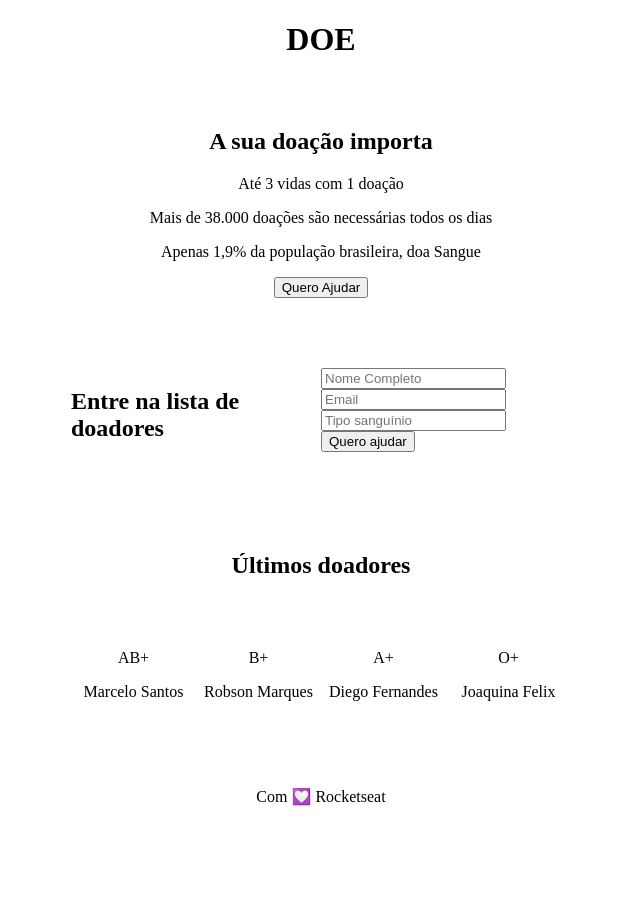
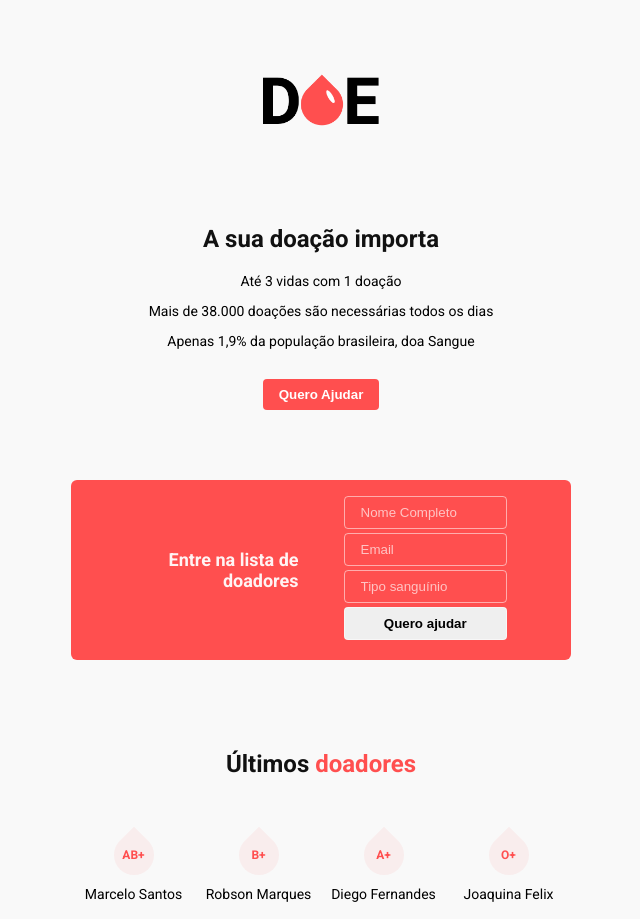
Before and after one commit to pmarcelojr/maratonaDev-DOE, a plain HTML site: page index.html in a window 1280 px wide. Shown: the top 919 px of the page, without its empty margins (319-959 px from the left). Before the commit the page ends 806 px from the top, so only its background shows below. Drawn offline with Linux system fonts and the light colour scheme.

Commit message:
Finalizando CSS da application

```diff
--- a/index.html
+++ b/index.html
@@ -5,14 +5,18 @@
         <title>Doe Sangue!</title>
 
         <link rel="stylesheet" href="style.css">
+        <link href="https://fonts.googleapis.com/css?family=Roboto:400,700&display=swap" rel="stylesheet">
     </head>
     <body>
         <header>
-            <h1>DOE</h1>
+            <img
+            class="logo"
+            src="logo.png"
+            alt="DOE">
             <h2>A sua doação importa</h2>
             <p>Até 3 vidas com 1 doação</p>
             <p>Mais de 38.000 doações são necessárias todos os dias</p>
-        <p>Apenas 1,9% da população brasileira, doa Sangue</p>
+            <p>Apenas 1,9% da população brasileira, doa Sangue</p>
             <button>Quero Ajudar</button>
         </header>
 
@@ -38,7 +42,7 @@
             </form>
         </section>
         <main>
-            <h2>Últimos doadores</h2>
+            <h2>Últimos <span>doadores</span></h2>
 
             <section class="donors">
                 <div class="donor">
--- a/style.css
+++ b/style.css
@@ -1,7 +1,16 @@
-/* CASCADING STYLESHEET */
+/* GLOBAL*/
+
+* {
+    /* corrigindo comportamento padrao do css */
+    box-sizing: border-box;
+}
 
 html, body {
     margin: 0;
+}
+
+h1, h2 {
+    color: #000000ee;
 }
 
 body {
@@ -9,31 +18,34 @@ body {
     flex-direction: column;
 
     height: 100vh;
+    /* Fonte */
+    font-family: 'Roboto', sans-serif;
+    /* cor */
+    background-color: #f9f9f9;
 }
 
-footer {
-    margin-top: auto;
+/* Titulos */
+header h1, main h2 {
+    margin-bottom: 70px;
 }
 
-/* Alinhamentos, espaçamentos
-larguras e alturas */
+main h2 span {
+    color: #ff4f4f;
+}
 
+.form h2 {
+    text-align: right;
+    color: #ffffffee;
+    font-size: 18px;
+}
+
+/* Estrutura */
 header, main, footer {
     text-align: center;
 }
 
-.form {
-    display: grid;
-    grid-template-columns: 1fr 1fr;
-}
 
-
-.donors {
-    display: grid;
-    grid-template-columns: 1fr 1fr 1fr 1fr;
-}
-
-header, .form, main {
+header, .form, main{
     /* Espaçamentos */
     margin: 0 auto 70px;
 
@@ -42,6 +54,110 @@ header, .form, main {
     max-width: 500px;
 }
 
-header h1, main h2 {
-    margin-bottom: 70px;
+/* header */
+header button {
+    margin-top: 16px;
+    padding: 8px 16px;
+    border-radius: 4px;
+    border: none;
+
+    background-color: #ff4f4f;
+    color: white;
+
+    font-weight: bold;
 }
+
+.logo {
+    width: 140px;
+    margin: 70px 0;
+}
+
+header p {
+    font-size: 14px;
+}
+
+/* Form */
+section.form {
+    display: grid;
+    grid-template-columns: 1fr 1fr;
+    grid-gap: 45px;
+
+    align-items: center;
+
+    background-color: #ff4f4f;
+
+    padding: 16px 64px;
+    border-radius: 6px;
+}
+
+form input,
+form button {
+    /* largura */
+    width: 100%;
+    /* espacamento */
+    margin-bottom: 4px;
+    /* preenchimenti*/
+    padding: 8px 16px;
+    /*bordas */
+    border-radius: 4px;
+    border: 1px #ffffff88 solid;
+}
+
+form input {
+    background-color: transparent;
+}
+
+form input::placeholder {
+    color: #ffffffaa;
+}
+
+form button {
+    font-weight: bold;
+}
+
+/* Main */
+main .donors {
+    display: grid;
+    grid-template-columns: 1fr 1fr 1fr 1fr;
+}
+
+.blood {
+    color: #ff4f4f;
+    font-weight: bold;
+    font-size: 12px;
+
+    display: flex;
+    align-items: center;
+    justify-content: center;
+    position: relative;
+}
+
+.blood::before {
+    content: "";
+    background-color: #ff4f4f11;
+
+    width: 40px;
+    height: 40px;
+
+    position: absolute;
+
+    /* fazer a gotinha */
+    border-radius: 50%;
+    border-top-right-radius: 0;
+
+    transform: rotate(-45deg);
+
+}
+
+.donor p {
+    margin-top: 24px;
+    font-size: 14px;
+}
+
+/* Rodape */
+footer {
+    margin-top: auto;
+    padding: 16PX;
+
+    border: 1px solid #eeeeee;
+}
```
Also changed, not shown: logo.png (added).
